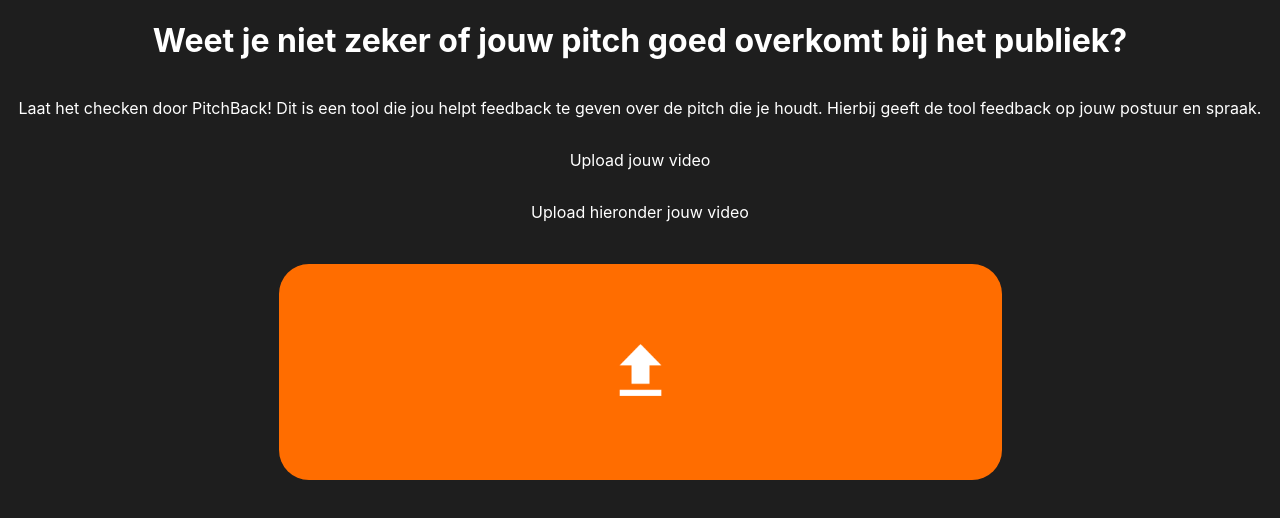
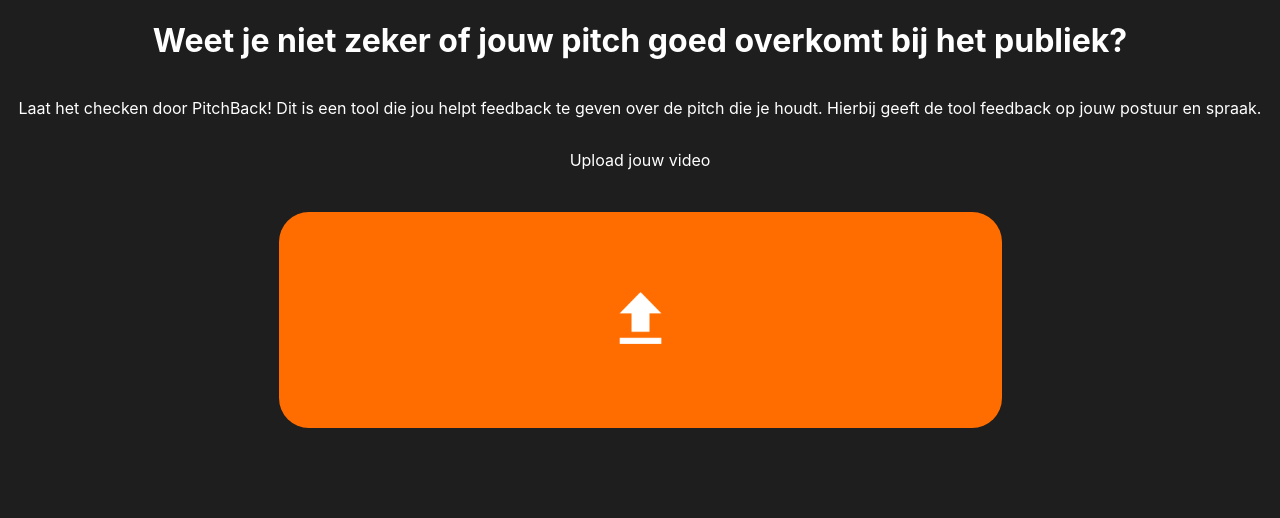
Before and after one commit to rectangles-medialab/Rectangles, a React (Create React App) app: page / in a window 1280 px wide. Shown: the top 518 px of the page. Built offline with nearby package versions, Linux system fonts and the light colour scheme.

Commit message:
Refactored UploadPitch

```diff
--- a/src/components/UploadPitch.js
+++ b/src/components/UploadPitch.js
@@ -1,7 +1,7 @@
 import React, { useState } from 'react';
 import VideoUtils from '../utils/VideoUtils'
 import '../App.css';
-import StartProcessor from "./StartProcessor";
+import FeedbackList from "./FeedbackList";
 import downloadImage from './download.png';
 
 const videoUtils = new VideoUtils()
@@ -12,6 +12,7 @@
     const [processingBusy, setProcessingBusy] = useState(false)
     const [videoProcessed, setVideoProcessed] = useState(false)
     const [processError, setProcessError] = useState(false)
+
 
     const handleFileUpload = async (e) => {
 
@@ -24,6 +25,7 @@
             .catch(() => setUploadError(true))
 
     }
+
 
     const handleStartVideoProcessing = async () => {
         setProcessingBusy(true)
@@ -38,29 +40,31 @@
             .catch(() => setProcessError(true))
     }
 
+
+    //components used in return
+
+    const uploadFieldComponent = () => {
         return (
-        <div className="app-container">
-            <h1>Weet je niet zeker of jouw pitch goed overkomt bij het publiek?</h1>
-            <p>Laat het checken door PitchBack! Dit is een tool die jou helpt feedback te geven over de pitch die je houdt. Hierbij geeft de tool feedback op jouw postuur en spraak.</p>
+            <div className="upload-container">
 
-            {!videoUploaded ? (
-                // input field
-                <div className="upload-container">
                 {!uploadError ? (
                     <p>Upload jouw video</p>
                 ) : (
                     <p>Zorg ervoor dat je geuploade bestand een video is</p> //error text if file is not a video
                 )}
-                    {/* <input type="file" onChange={handleFileUpload} /> */}
-                    <p>Upload hieronder jouw video</p>
-                        <input type="file" onChange={handleFileUpload} id="actual-btn" hiddenid="actual-btn" hidden/>
+
+                <input type="file" onChange={handleFileUpload} id="actual-btn" hiddenid="actual-btn" hidden />
                 <label for="actual-btn">
                     <img src={downloadImage} alt="Download Button" />
                 </label>
-                        {/* <span id="file-chosen">No file chosen</span> */}
+
             </div>
-            ) : (
-                // video uploaded, show file in video element and show process button
+        )
+    }
+
+
+    const videoStartCheckComponent = () => {
+        return (
             <div className="video-container">
                 <div>
                     <video id="video" src={videoUtils.getFileUrl()} width="500" height="300" />
@@ -74,6 +78,32 @@
                     )}
                 </div>
             </div>
+        )
+    }
+
+
+    return (
+        <div className="app-container">
+            <h1>Weet je niet zeker of jouw pitch goed overkomt bij het publiek?</h1>
+            <p>Laat het checken door PitchBack! Dit is een tool die jou helpt feedback te geven over de pitch die je houdt. Hierbij geeft de tool feedback op jouw postuur en spraak.</p>
+
+            {videoProcessed == false ?
+
+                videoUploaded == false ? (
+
+                    // upload video
+                    uploadFieldComponent()
+
+                ) : (
+
+                    // video uploaded, start checking
+                    videoStartCheckComponent()
+
+                ) : (
+
+                    // feedback
+                    <FeedbackList />
+
                 )}
 
         </div>
```
Lines whose indentation alone changed are shown as unchanged.
